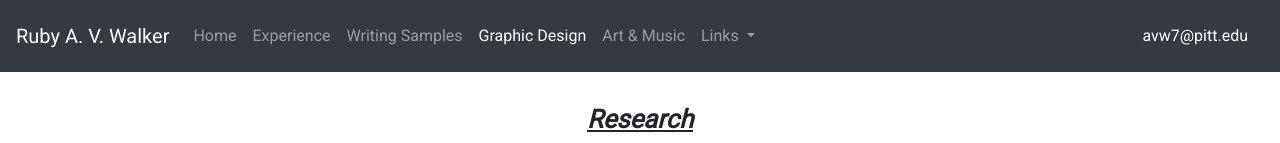
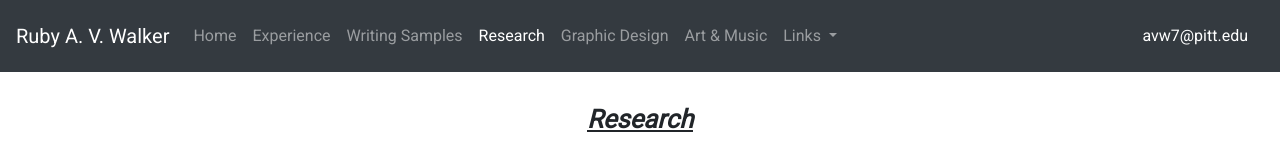
Before and after one commit to ruby-walker/ruby-walker.github.io, a plain HTML site: page research.html in a window 1280 px wide. Shown: the top 143 px of the page. Drawn offline with nearby package versions, Linux system fonts and the light colour scheme.

Commit message:
Update research.html

```diff
--- a/research.html
+++ b/research.html
@@ -31,7 +31,10 @@
                   <a class="nav-link" href="experience.html">Writing Samples</a>
                 </li>
                 <li class="nav-item active">
-                  <a class="nav-link" href="graphics.html">Graphic Design<span class="sr-only">(current)</span></a>
+                  <a class="nav-link" href="graphics.html">Research<span class="sr-only">(current)</span></a>
+                </li>
+                <li class="nav-item">
+                  <a class="nav-link" href="graphics.html">Graphic Design</a>
                 </li>
                 <li class="nav-item">
                   <a class="nav-link" href="music.html">Art & Music</a>
```
